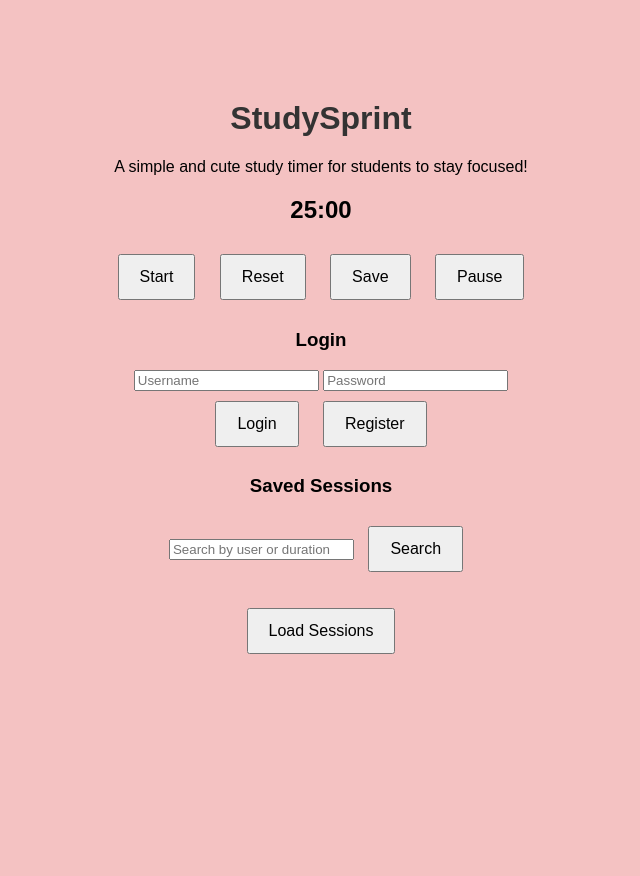
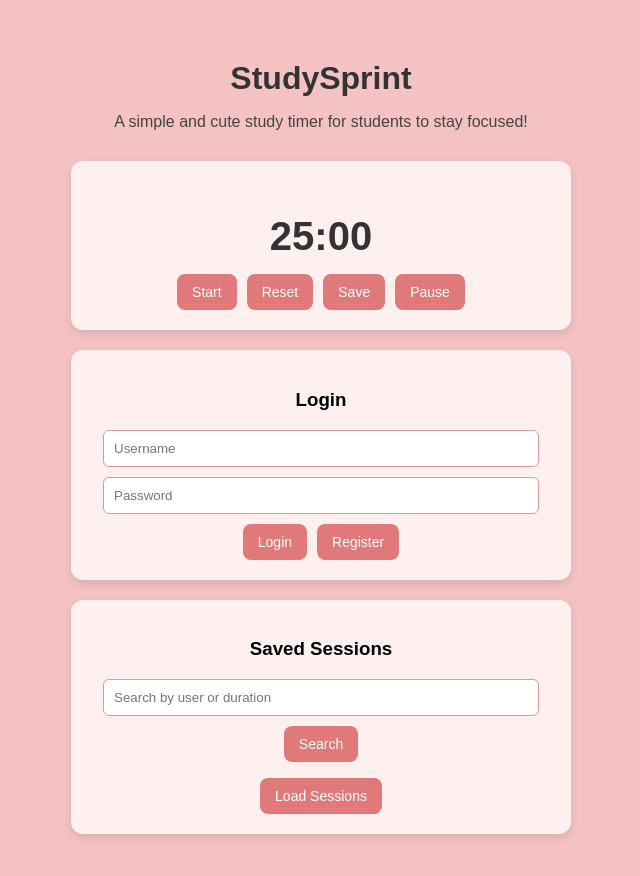
Before and after one commit to OluwaseunA05/studysprint, a plain HTML site: page index.html in a window 1280 px wide. Shown: the whole page, without its empty margins (319-959 px from the left). Before the commit the page ends 800 px from the top, so only its background shows below. Drawn offline with Linux system fonts and the light colour scheme.

Commit message:
Update style.css

```diff
--- a/style.css
+++ b/style.css
@@ -1,17 +1,80 @@
 body {
     font-family: Arial, sans-serif;
+    background-color: #F4C2C2; /* your original pink */
+    margin: 0;
+    padding: 0;
+}
+
+.container {
+    max-width: 500px;
+    margin: 60px auto;
     text-align: center;
-    margin-top: 100px;
-    background-color: #F4C2C2;
 }
 
 h1 {
+    margin-bottom: 5px;
     color: #333;
 }
 
+.subtitle {
+    margin-bottom: 30px;
+    color: #444;
+}
+
+.card {
+    background: #fff0f0; /* soft pink card */
+    padding: 20px;
+    margin-bottom: 20px;
+    border-radius: 12px;
+    box-shadow: 0 4px 10px rgba(0,0,0,0.1);
+}
+
+#timer {
+    font-size: 40px;
+    margin-bottom: 15px;
+    color: #333;
+}
+
+.button-group {
+    display: flex;
+    justify-content: center;
+    gap: 10px;
+    flex-wrap: wrap;
+}
+
 button {
-    padding: 12px 20px;
-    margin: 10px;
-    font-size: 16px;
+    padding: 10px 15px;
+    border: none;
+    border-radius: 8px;
+    background-color: #e07a7a; /* darker pink */
+    color: white;
+    font-size: 14px;
     cursor: pointer;
+    transition: 0.2s;
 }
+
+button:hover {
+    background-color: #c95f5f;
+}
+
+input {
+    display: block;
+    width: 90%;
+    margin: 10px auto;
+    padding: 10px;
+    border-radius: 6px;
+    border: 1px solid #d99;
+    background-color: #fff;
+}
+
+ul {
+    list-style-type: none;
+    padding: 0;
+}
+
+li {
+    margin: 12px 0;
+    background: #fff0f0;
+    padding: 12px;
+    border-radius: 8px;
+}
```
